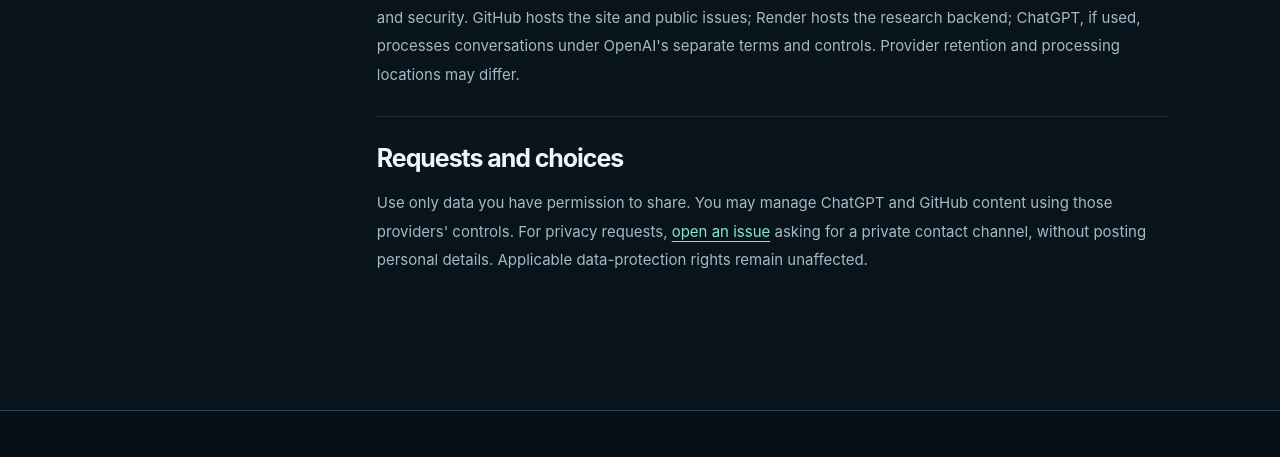
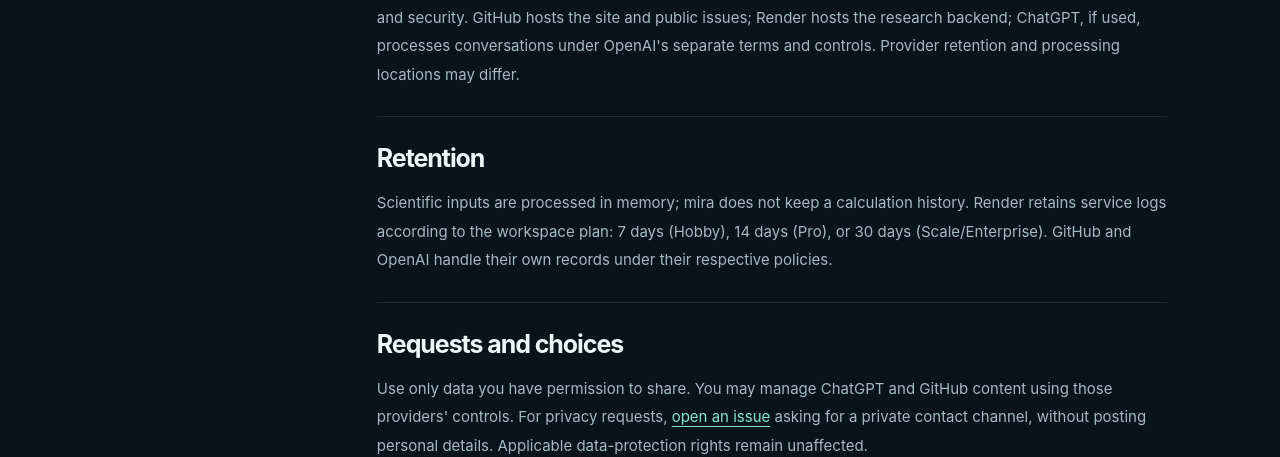
Before and after one commit to FTamas77/mira-causal-ai-site, a plain HTML site: page privacy.html in a window 1280 px wide. Shown: the part 824-1281 px from the top of the page. Drawn offline with Linux system fonts and the light colour scheme.

Commit message:
Disclose concise retention periods required for review

```diff
--- a/privacy.html
+++ b/privacy.html
@@ -38,6 +38,7 @@
 <div class="legal-body">
 <section><h2>What is processed</h2><p>This static site has no project-operated analytics or account registration. GitHub Pages may process visitor data under its <a href="https://docs.github.com/en/site-policy/privacy-policies/github-general-privacy-statement">privacy statement</a>. When used, the experimental mira backend processes the data supplied to a scientific request; no user calculation history is stored in a mira project database. Limited technical logs may be retained by the hosting provider.</p></section>
 <section><h2>Why and where</h2><p>Scientific request data is processed to return calculations. Operational information supports service reliability and security. GitHub hosts the site and public issues; Render hosts the research backend; ChatGPT, if used, processes conversations under OpenAI's separate terms and controls. Provider retention and processing locations may differ.</p></section>
+<section><h2>Retention</h2><p>Scientific inputs are processed in memory; mira does not keep a calculation history. Render retains service logs according to the workspace plan: 7 days (Hobby), 14 days (Pro), or 30 days (Scale/Enterprise). GitHub and OpenAI handle their own records under their respective policies.</p></section>
 <section><h2>Requests and choices</h2><p>Use only data you have permission to share. You may manage ChatGPT and GitHub content using those providers' controls. For privacy requests, <a href="https://github.com/FTamas77/mira-causal-ai-site/issues/new">open an issue</a> asking for a private contact channel, without posting personal details. Applicable data-protection rights remain unaffected.</p></section>
 </div></div></section>
 </main>
```
